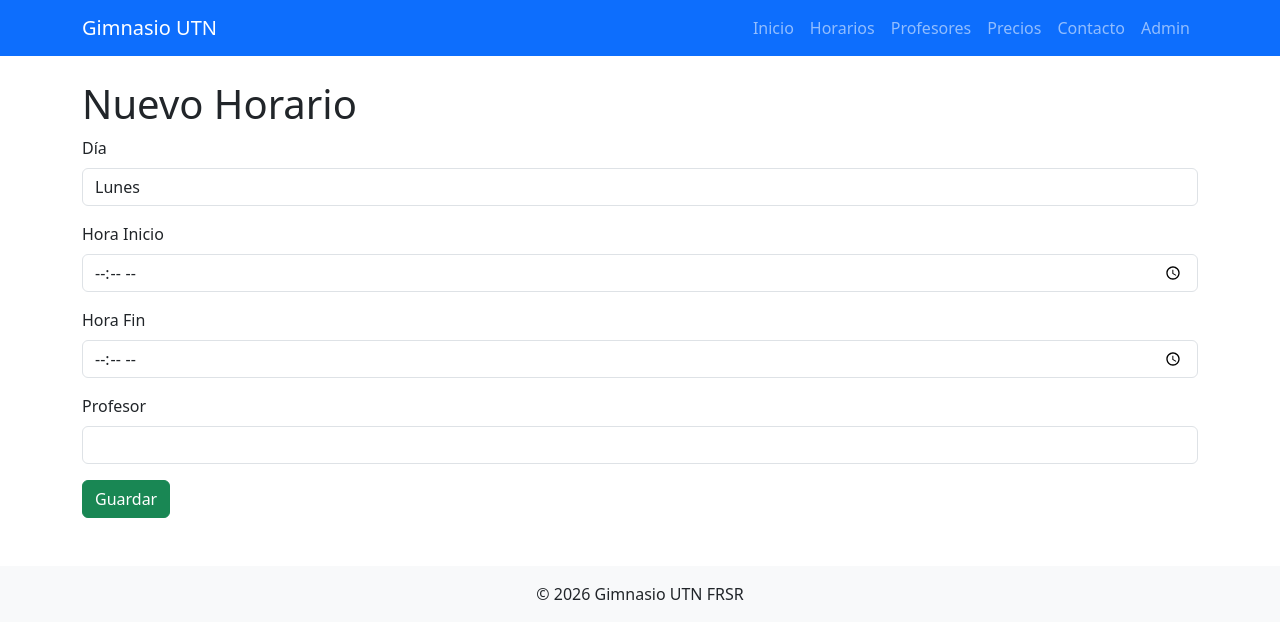
After one commit to GonzaaJuarez/GimnasioUTN, a Flask app: page /admin/horarios/nuevo in a window 1280 px wide. The commit adds this page. Shown: the top 639 px of the page. Run offline with Flask 3, Linux system fonts and the light colour scheme; lists and menus that the app fills with data are empty.

Commit message:
Implementado admin y CRUD de horarios

```diff
--- a/app.py
+++ b/app.py
@@ -1,7 +1,7 @@
 import os
 import uuid
 from flask import Flask, render_template, request, redirect
-from models import db, Profesor
+from models import db, Profesor, Horario
 from werkzeug.utils import secure_filename
 
 app = Flask(__name__)
@@ -18,7 +18,11 @@ def inicio():
 
 @app.route("/horarios")
 def horarios():
-    return render_template("horarios.html")
+    horarios = Horario.query.all()
+    return render_template(
+        "horarios.html",
+        horarios=horarios
+    )
 
 @app.route("/profesores")
 def profesores():
@@ -47,7 +51,7 @@ def contacto():
 
 @app.route("/admin")
 def admin():
-    return render_template("admin/index.html")
+    return render_template("admin.html")
 @app.route("/admin/profesores")
 def admin_profesores():
     profesores = Profesor.query.all()
@@ -155,6 +159,58 @@ def editar_profesor(id):
         profesor=profesor
     )
 
+@app.route("/admin/horarios")
+def admin_horarios():
+    horarios = Horario.query.all()
+    return render_template(
+        "admin/horarios.html",
+        horarios=horarios
+    )
+@app.route("/admin/horarios/nuevo", methods=["GET", "POST"])
+def nuevo_horario():
+    profesores = Profesor.query.all()
+    if request.method == "POST":
+        horario = Horario(
+            dia=request.form["dia"],
+            hora_inicio=request.form["hora_inicio"],
+            hora_fin=request.form["hora_fin"],
+            profesor_id=request.form["profesor_id"]
+        )
+        db.session.add(horario)
+        db.session.commit()
+        return redirect("/admin/horarios")
+    return render_template(
+        "admin/nuevo_horario.html",
+        profesores=profesores
+    )
+@app.route("/admin/horarios/eliminar/<int:id>")
+def eliminar_horario(id):
+    horario = Horario.query.get_or_404(id)
+    db.session.delete(horario)
+    db.session.commit()
+    return redirect("/admin/horarios")
+@app.route(
+    "/admin/horarios/editar/<int:id>",
+    methods=["GET", "POST"]
+)
+def editar_horario(id):
+    horario = Horario.query.get_or_404(id)
+    profesores = Profesor.query.all()
+    if request.method == "POST":
+        horario.dia = request.form["dia"]
+        horario.hora_inicio = request.form["hora_inicio"]
+        horario.hora_fin = request.form["hora_fin"]
+        horario.profesor_id = request.form["profesor_id"]
+        db.session.commit()
+        return redirect("/admin/horarios")
+    return render_template(
+        "admin/editar_horario.html",
+        horario=horario,
+        profesores=profesores
+    )
+
+
+
 
 
 
--- /dev/null
+++ b/templates/admin/nuevo_horario.html
@@ -0,0 +1,53 @@
+{% extends "base.html" %}
+
+{% block title %}
+Nuevo Horario
+{% endblock %}
+
+{% block content %}
+
+<h1>Nuevo Horario</h1>
+
+<form method="POST">
+    <div class="mb-3">
+        <label class="form-label">Día</label>
+        <select name="dia" class="form-control">
+            <option>Lunes</option>
+            <option>Martes</option>
+            <option>Miércoles</option>
+            <option>Jueves</option>
+            <option>Viernes</option>
+            <option>Sábado</option>
+            <option>Domingo</option>
+        </select>
+    </div>
+    <div class="mb-3">
+        <label class="form-label">Hora Inicio</label>
+        <input type="time"
+               name="hora_inicio"
+               class="form-control">
+    </div>
+    <div class="mb-3">
+        <label class="form-label">Hora Fin</label>
+        <input type="time"
+               name="hora_fin"
+               class="form-control">
+    </div>
+    <div class="mb-3">
+        <label class="form-label">Profesor</label>
+        <select name="profesor_id"
+                class="form-control">
+            {% for profesor in profesores %}
+            <option value="{{ profesor.id }}">
+                {{ profesor.nombre }}
+            </option>
+            {% endfor %}
+        </select>
+    </div>
+    <button type="submit"
+            class="btn btn-success">
+        Guardar
+    </button>
+</form>
+
+{% endblock %}
--- a/templates/base.html
+++ b/templates/base.html
@@ -31,6 +31,9 @@
                     <a class="nav-link" href="/contacto">
                         Contacto
                     </a>
+                    <a class="nav-link" href="/admin">
+                        Admin
+                    </a>
                 </div>
             </div>
         </div>
```
Also changed, not shown: models.py (+21 -0 lines), templates/admin.html (added, +25 -0 lines), templates/admin/editar_horario.html (added, +99 -0 lines), templates/admin/horarios.html (added, +50 -0 lines), templates/horarios.html (+40 -0 lines).
